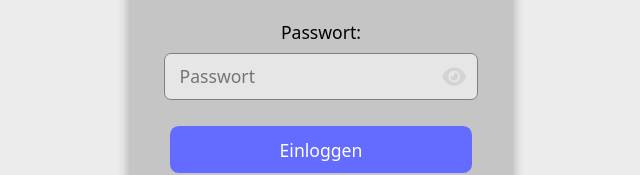
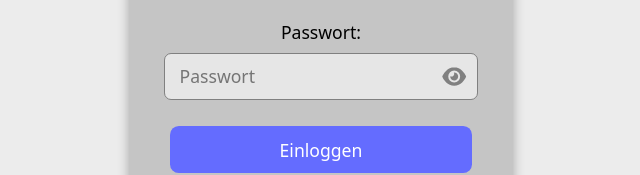
Before and after one commit to Pierro-e/HTWD-SE-shareshop_4B, a Vue app in the folder src/frontend/shareshop_4b/: page / in a window 1280 px wide. Shown: the part 345-520 px from the top of the page, without its empty margins (319-959 px from the left). Built offline with nearby package versions, Linux system fonts and the light colour scheme.

Commit message:
bessere Iconfarbe

```diff
--- a/src/frontend/shareshop_4b/src/components/Login.vue
+++ b/src/frontend/shareshop_4b/src/components/Login.vue
@@ -152,7 +152,7 @@ input {
 
 }
 .password-toggle-icon {
-  color: lightgray;
+  color: gray;
   position: absolute;
   right: 10px;
   cursor: pointer;
```
